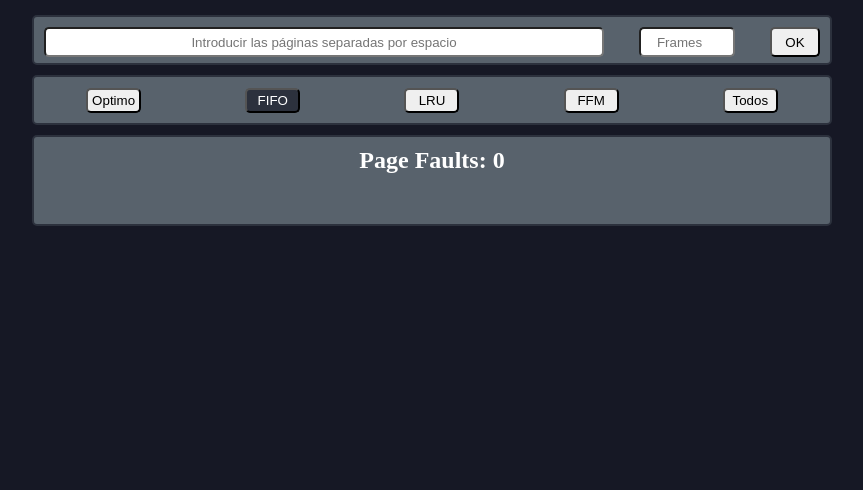
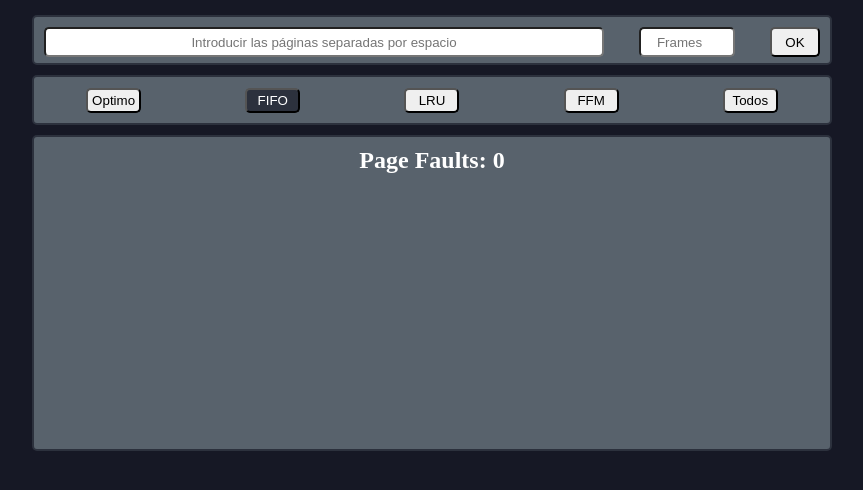
Before and after one commit to Di3go0-0/MemoryManagementAlgorithms, a React (Vite) app in the folder client/: page / in a window 1280 px wide. Both pictures are taken after a click on the button "FIFO". Shown: the top 490 px of the page, without its empty margins (208-1071 px from the left). Built offline with nearby package versions, Linux system fonts and the light colour scheme.

Commit message:
Modified FIFO to take the general frames

```diff
--- a/client/src/Components/FifoComponet.jsx
+++ b/client/src/Components/FifoComponet.jsx
@@ -1,4 +1,4 @@
-import React, { useEffect, useState } from 'react';
+import React, { useEffect, useState } from "react";
 import { useGlobalContext } from "../Context/Context";
 import FIFO from "../Algorithms/FIFO.js";
 import "./css/style.css";
@@ -53,10 +53,12 @@ function FifoComponet() {
                     <td
                       key={colIndex}
                       style={{
-                        backgroundColor: isFirstRow ? '#2c313d' : 'transparent', // Solo pinta la primera fila
+                        backgroundColor: isFirstRow ? "#2c313d" : "transparent", // Solo pinta la primera fila
                       }}
                     >
-                      {frame[rowIndex] !== null && frame[rowIndex] !== undefined ? frame[rowIndex] : ""}
+                      {frame[rowIndex] !== null && frame[rowIndex] !== undefined
+                        ? frame[rowIndex]
+                        : ""}
                     </td>
                   );
                 }
@@ -68,10 +70,12 @@ function FifoComponet() {
                   <td
                     key={colIndex}
                     style={{
-                      backgroundColor: hasPageFault ? '#2c313d' : 'transparent',
+                      backgroundColor: hasPageFault ? "#2c313d" : "transparent",
                     }}
                   >
-                    {frame[rowIndex] !== null && frame[rowIndex] !== undefined ? frame[rowIndex] : ""}
+                    {frame[rowIndex] !== null && frame[rowIndex] !== undefined
+                      ? frame[rowIndex]
+                      : ""}
                   </td>
                 );
               })}
@@ -86,7 +90,7 @@ function FifoComponet() {
     <div className="main">
       <div className="result">
         <h2>Page Faults: {pageFaults}</h2>
-        {renderTable()}
+        <div className="Tables">{renderTable()}</div>
       </div>
     </div>
   );
```
